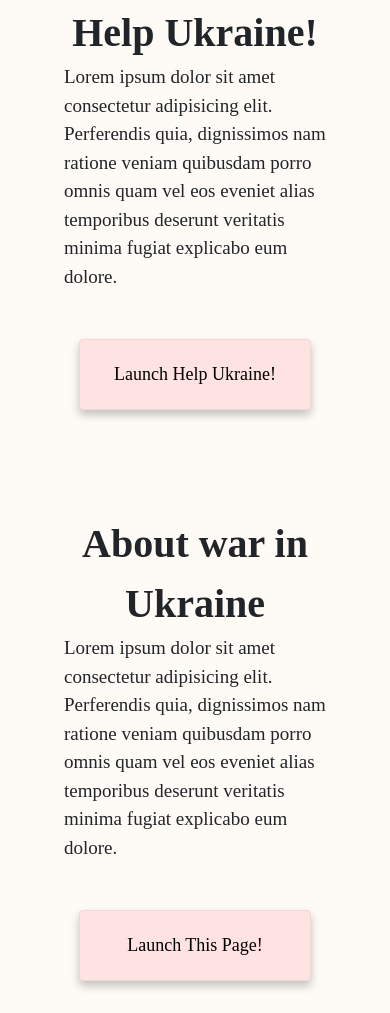
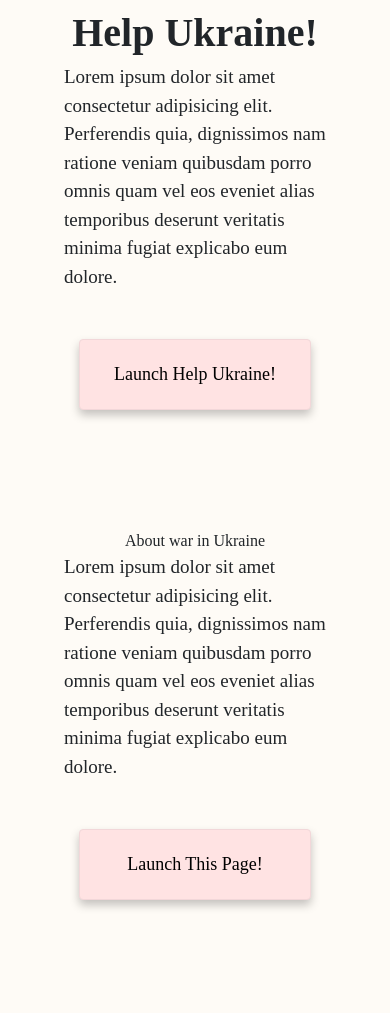
Before and after one commit to chavykina/portfolio-site, a website: page index.html in a window 390 px wide. Shown: the part 1096-2109 px from the top of the page. After the commit the page ends 2028 px from the top, so only its background shows below. Drawn offline with nearby package versions, Linux system fonts and the light colour scheme.

Commit message:
Margin settings done

```diff
--- a/index.html
+++ b/index.html
@@ -154,7 +154,7 @@
           />
         </div>
         <div class="col-md-6 rounded">
-          <div class="title">About war in Ukraine</div>
+          <div class="title-aboutWar">About war in Ukraine</div>
 
           <div class="description">
             Lorem ipsum dolor sit amet consectetur adipisicing elit. Perferendis
--- a/styles.css
+++ b/styles.css
@@ -12,6 +12,10 @@
   }
   .title {
     text-align: center;
+  }
+  .title-aboutWar {
+    text-align: center;
+    margin-top: 15px;
   }
 }
 body {
```
